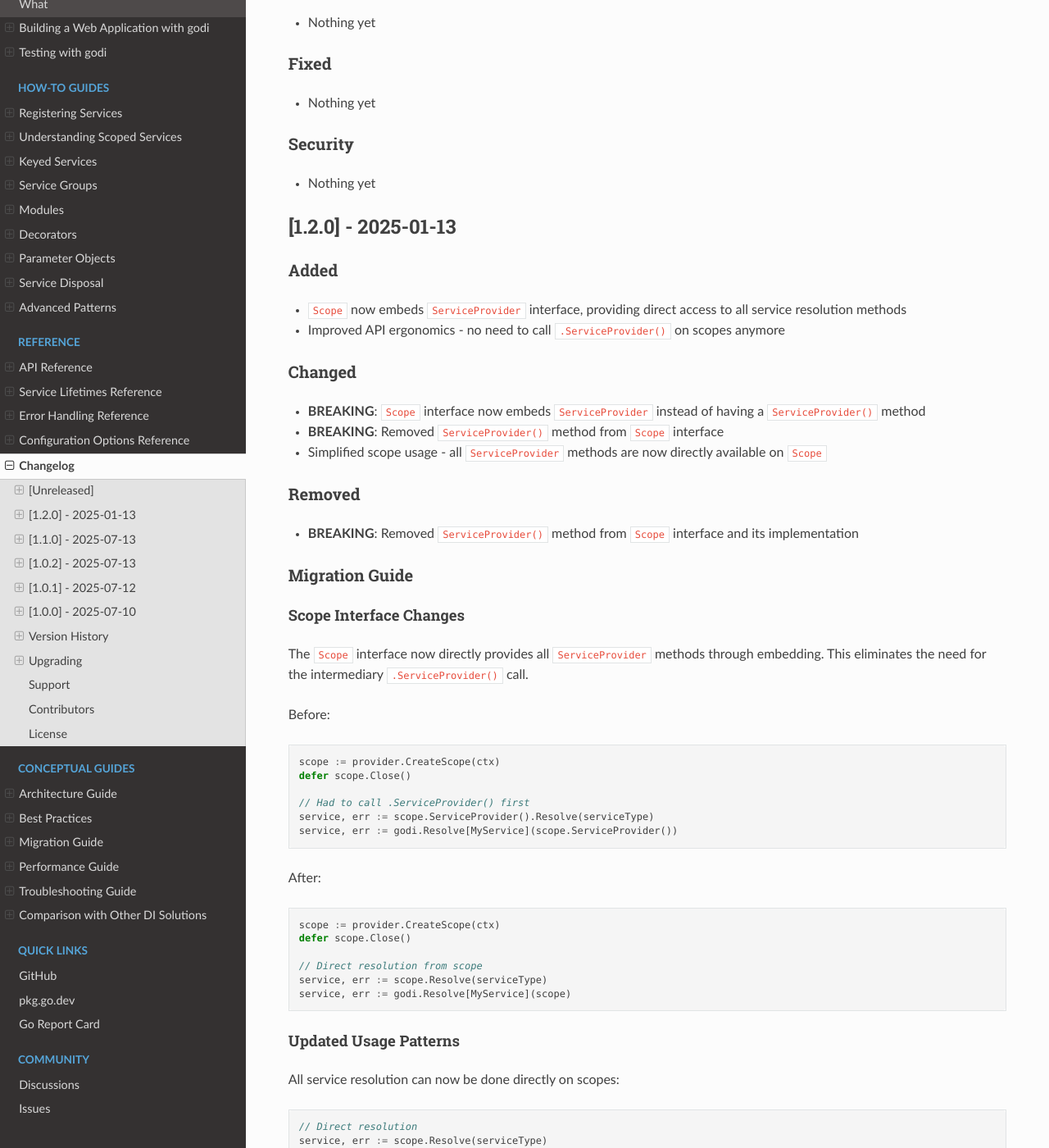
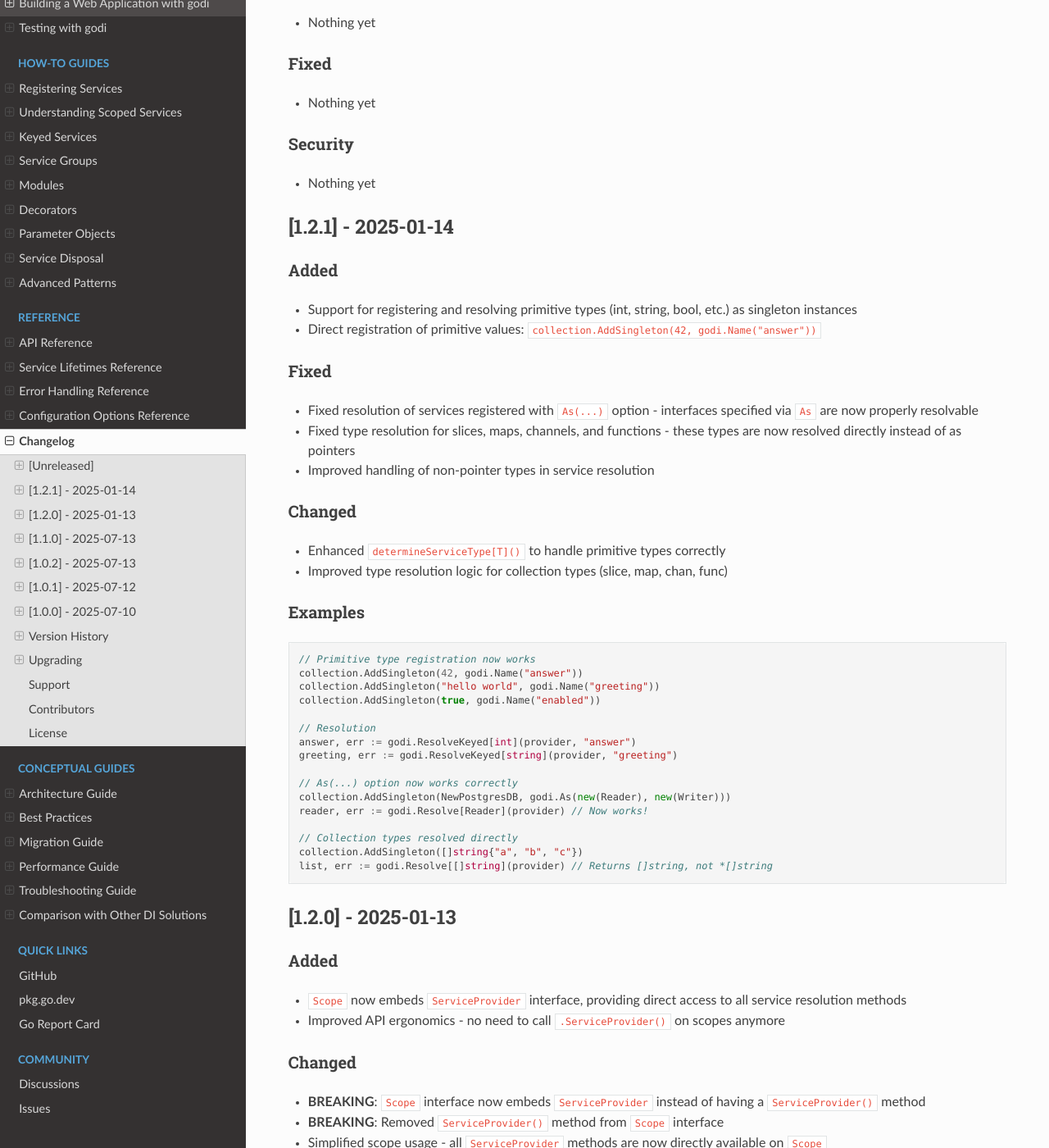
Before and after one commit to junioryono/godi, a Sphinx documentation site: the page built from docs/reference/changelog.md, in a window 1280 px wide and 1400 px high, scrolled down 687 px. Shown: the whole window at 82% size. Built offline with Sphinx 7.4.7 and the Read the Docs theme 3.1.0, drawn with Linux system fonts in a browser that asks for light colours; some of the changed text lies outside the part shown.

Commit message:
update changelog

````diff
--- a/docs/reference/changelog.md
+++ b/docs/reference/changelog.md
@@ -30,6 +30,45 @@ and this project adheres to [Semantic Versioning](https://semver.org/spec/v2.0.0
 ### Security
 
 - Nothing yet
+
+## [1.2.1] - 2025-01-14
+
+### Added
+
+- Support for registering and resolving primitive types (int, string, bool, etc.) as singleton instances
+- Direct registration of primitive values: `collection.AddSingleton(42, godi.Name("answer"))`
+
+### Fixed
+
+- Fixed resolution of services registered with `As(...)` option - interfaces specified via `As` are now properly resolvable
+- Fixed type resolution for slices, maps, channels, and functions - these types are now resolved directly instead of as pointers
+- Improved handling of non-pointer types in service resolution
+
+### Changed
+
+- Enhanced `determineServiceType[T]()` to handle primitive types correctly
+- Improved type resolution logic for collection types (slice, map, chan, func)
+
+### Examples
+
+```go
+// Primitive type registration now works
+collection.AddSingleton(42, godi.Name("answer"))
+collection.AddSingleton("hello world", godi.Name("greeting"))
+collection.AddSingleton(true, godi.Name("enabled"))
+
+// Resolution
+answer, err := godi.ResolveKeyed[int](provider, "answer")
+greeting, err := godi.ResolveKeyed[string](provider, "greeting")
+
+// As(...) option now works correctly
+collection.AddSingleton(NewPostgresDB, godi.As(new(Reader), new(Writer)))
+reader, err := godi.Resolve[Reader](provider) // Now works!
+
+// Collection types resolved directly
+collection.AddSingleton([]string{"a", "b", "c"})
+list, err := godi.Resolve[[]string](provider) // Returns []string, not *[]string
+```
 
 ## [1.2.0] - 2025-01-13
 
````
